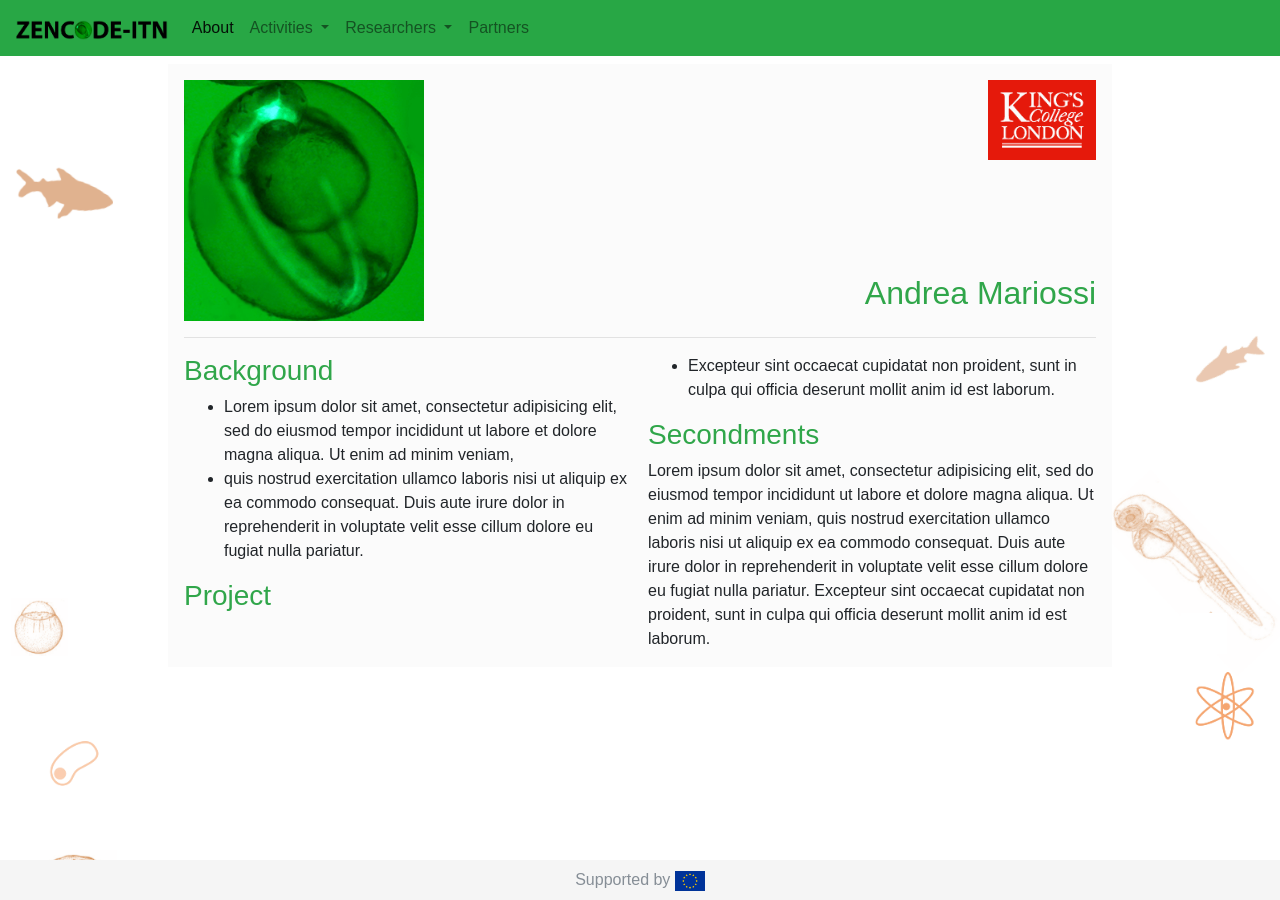
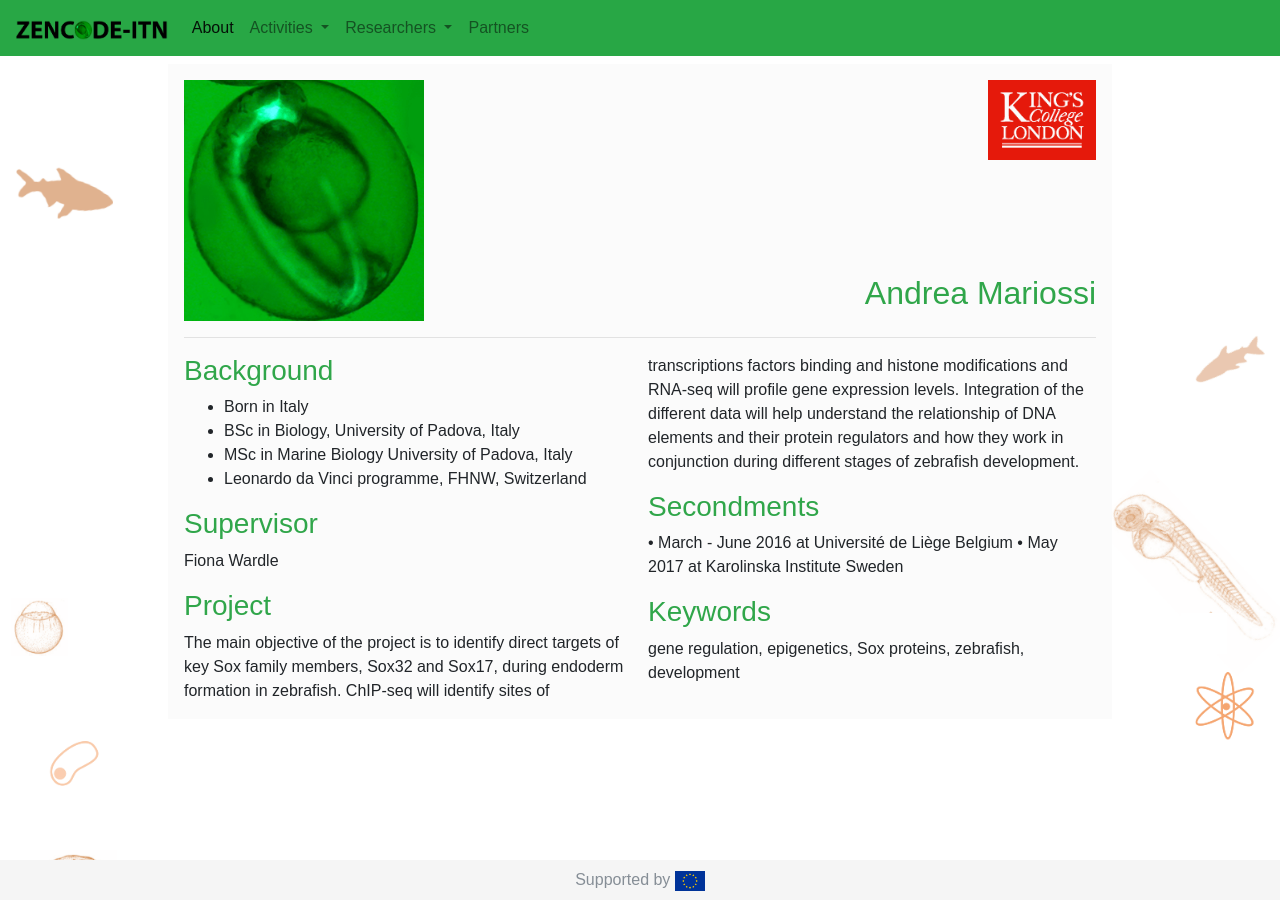
Before and after one commit to zencode-itn/zencode-itn.github.io, a Jekyll site: the page built from _researchers/2017-12-08-esr-05-andrea.md, in a window 1280 px wide. Built offline with Jekyll 4.4.1, drawn with Linux system fonts in a browser that asks for light colours; nearby versions of some CDN libraries.

Commit message:
Update 2017-12-08-esr-05-andrea.md

```diff
--- a/_researchers/2017-12-08-esr-05-andrea.md
+++ b/_researchers/2017-12-08-esr-05-andrea.md
@@ -9,20 +9,20 @@ twitter:
 linkedin:
 ---
 ### Background
--   Lorem ipsum dolor sit amet, consectetur adipisicing elit, sed do eiusmod
-tempor incididunt ut labore et dolore magna aliqua. Ut enim ad minim veniam,
--   quis nostrud exercitation ullamco laboris nisi ut aliquip ex ea commodo
-consequat. Duis aute irure dolor in reprehenderit in voluptate velit esse
-cillum dolore eu fugiat nulla pariatur.
+-   Born in Italy
+-   BSc in Biology, University of Padova, Italy
+-   MSc in Marine Biology University of Padova, Italy
+-   Leonardo da Vinci programme, FHNW, Switzerland
+
+### Supervisor
+Fiona Wardle
 
 ### Project
--   Excepteur sint occaecat cupidatat non
-proident, sunt in culpa qui officia deserunt mollit anim id est laborum.
+The main objective of the project is to identify direct targets of key Sox family members, Sox32 and Sox17, during endoderm formation in zebrafish. ChIP-seq will identify sites of transcriptions factors binding and histone modifications and RNA-seq will profile gene expression levels. Integration of the different data will help understand the relationship of DNA elements and their protein regulators and how they work in conjunction during different stages of zebrafish development.
 
 ### Secondments
-Lorem ipsum dolor sit amet, consectetur adipisicing elit, sed do eiusmod
-tempor incididunt ut labore et dolore magna aliqua. Ut enim ad minim veniam,
-quis nostrud exercitation ullamco laboris nisi ut aliquip ex ea commodo
-consequat. Duis aute irure dolor in reprehenderit in voluptate velit esse
-cillum dolore eu fugiat nulla pariatur. Excepteur sint occaecat cupidatat non
-proident, sunt in culpa qui officia deserunt mollit anim id est laborum.
+•	March - June 2016 at Université de Liège Belgium
+•	May 2017 at Karolinska Institute Sweden
+
+### Keywords
+gene regulation, epigenetics, Sox proteins, zebrafish, development
```
